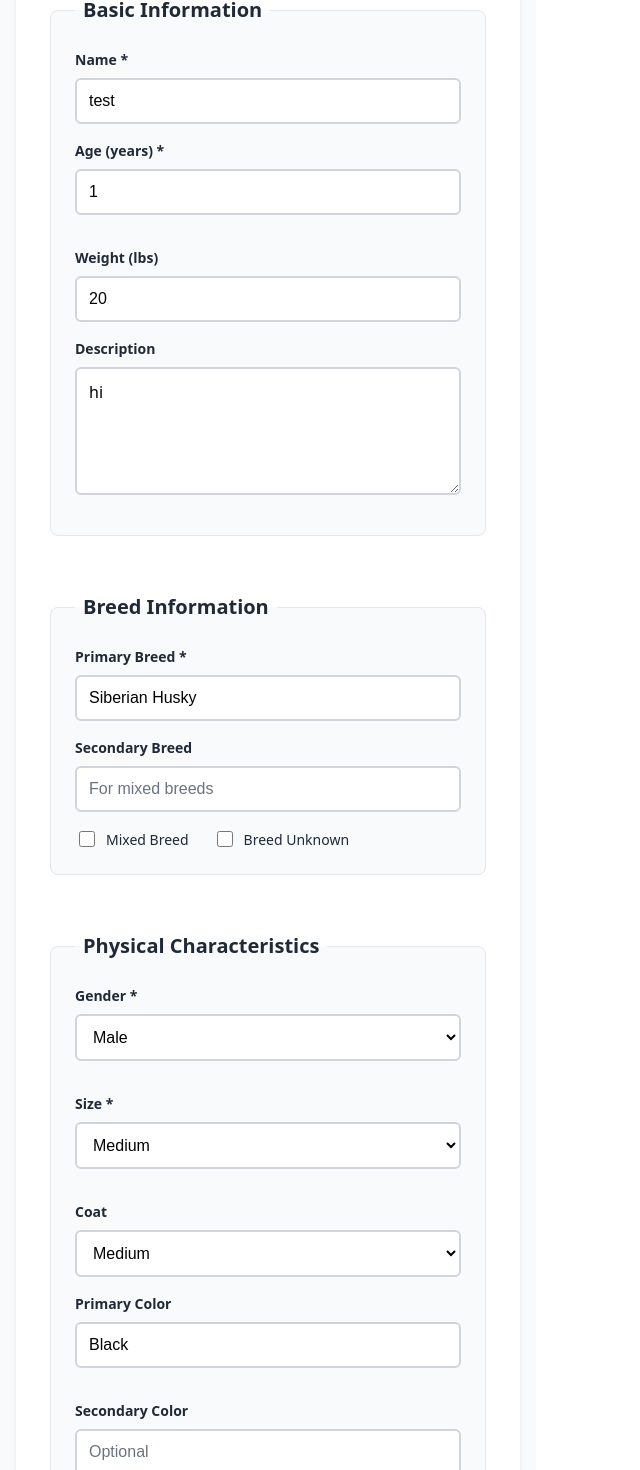
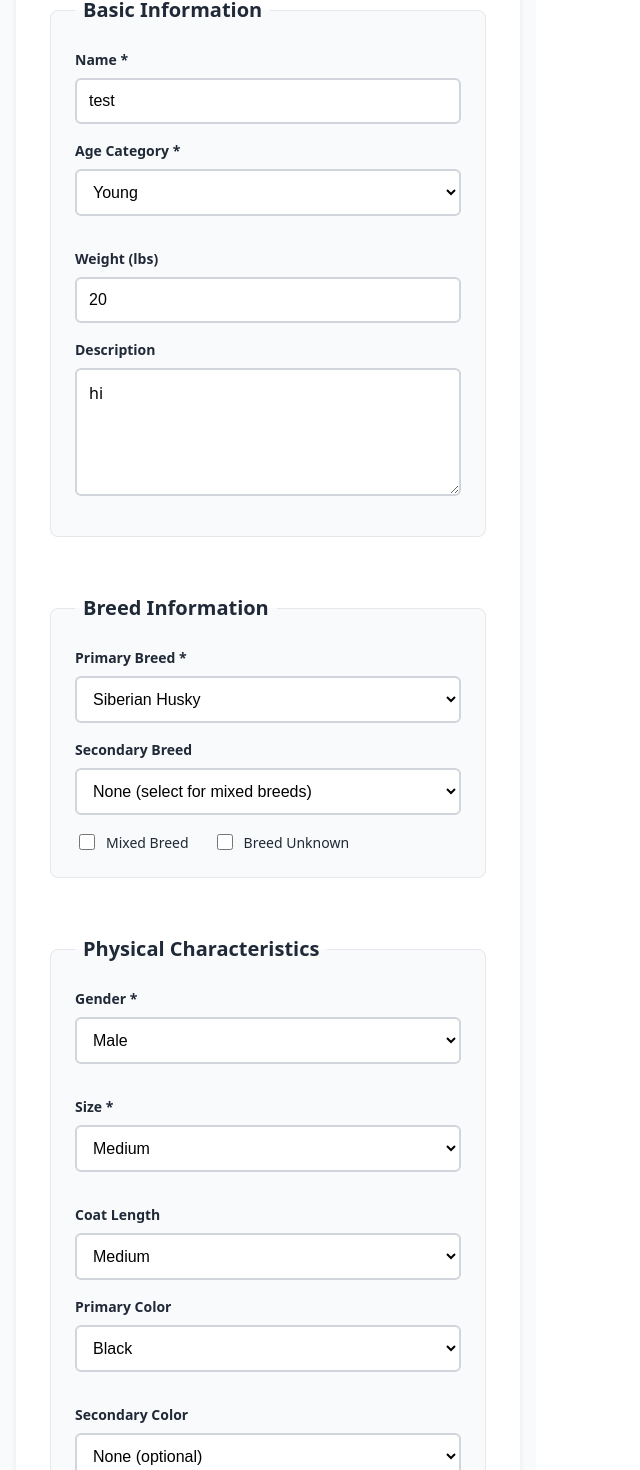
Before and after one commit to Jessica-Koch/fetch, a React (Vite) app in the folder apps/web/: page / in a window 1280 px wide. Shown: the part 325-1795 px from the top of the page, without its empty margins (0-640 px from the left). Built offline with nearby package versions, Linux system fonts and the light colour scheme.

Commit message:
form uploads to petfinder

```diff
--- a/apps/web/src/App.module.scss
+++ b/apps/web/src/App.module.scss
@@ -1,4 +1,5 @@
 // apps/web/src/App.module.scss
+@use 'sass:color';
 
 // Variables
 $primary-color: #3b82f6;
@@ -63,12 +64,12 @@ $background: #f9fafb;
   &.success {
     background: $success-bg;
     border-color: $success-border;
-    color: darken($success-color, 20%);
+    color: color.adjust($success-color, $lightness: -20%);
   }
 
   &.error {
     background: $error-bg;
     border-color: $error-border;
-    color: darken($error-color, 20%);
+    color: color.adjust($error-color, $lightness: -20%);
   }
 }
--- a/apps/web/src/components/DogForm/DogForm.tsx
+++ b/apps/web/src/components/DogForm/DogForm.tsx
@@ -1,6 +1,7 @@
 // apps/web/src/components/DogForm/DogForm.tsx
 import { useState } from 'react';
 import type { CreateDogWithPetfinderRequest, GenderType, SizeType } from '@fetch/shared';
+import { DOG_BREEDS, DOG_COLORS, AGE_CATEGORIES } from '@fetch/shared';
 import styles from './DogForm.module.scss';
 
 interface DogFormProps {
@@ -15,7 +16,7 @@ export const DogForm = ({ onSubmit, loading = false }: DogFormProps) => {
     breedSecondary: '',
     breedMixed: false,
     breedUnknown: false,
-    age: 1,
+    age: 2, // Will be overridden by age category
     weight: 20,
     description: 'hi',
     gender: 'MALE' as GenderType,
@@ -43,10 +44,27 @@ export const DogForm = ({ onSubmit, loading = false }: DogFormProps) => {
   });
 
   const [tagInput, setTagInput] = useState('');
+  const [ageCategory, setAgeCategory] = useState('Young');
+
+  // Convert age category to numeric age for backend
+  const getNumericAge = (category: string): number => {
+    switch (category) {
+      case 'Baby': return 0.5;
+      case 'Young': return 2;
+      case 'Adult': return 5;
+      case 'Senior': return 10;
+      default: return 2;
+    }
+  };
 
   const handleSubmit = async (e: React.FormEvent) => {
     e.preventDefault();
-    await onSubmit(formData);
+    // Convert age category to numeric age before submission
+    const submissionData = {
+      ...formData,
+      age: getNumericAge(ageCategory)
+    };
+    await onSubmit(submissionData);
     // Reset form after successful submission
     setFormData({
       name: 'test',
@@ -54,7 +72,7 @@ export const DogForm = ({ onSubmit, loading = false }: DogFormProps) => {
       breedSecondary: '',
       breedMixed: false,
       breedUnknown: false,
-      age: 1,
+      age: 2, // Will be overridden by age category
       weight: 20,
       description: '',
       gender: 'MALE' as GenderType,
@@ -74,9 +92,14 @@ export const DogForm = ({ onSubmit, loading = false }: DogFormProps) => {
       videos: [],
       tags: [],
       contactEmail: 'adoptions@loveslegacyrescue.com',
-      contactPhone: ''
+      contactPhone: '',
+      // Petfinder options
+      autoUploadToPetfinder: false,
+      petfinderMethod: 'auto',
+      useFallback: true
     });
     setTagInput('');
+    setAgeCategory('Young');
   };
 
   const handleInputChange = (
@@ -90,7 +113,35 @@ export const DogForm = ({ onSubmit, loading = false }: DogFormProps) => {
     } else if (type === 'number') {
       setFormData(prev => ({ ...prev, [name]: value ? Number(value) : undefined }));
     } else {
-      setFormData(prev => ({ ...prev, [name]: value || undefined }));
+      setFormData(prev => {
+        const newData = { ...prev, [name]: value || undefined };
+
+        // If changing primary breed to match secondary breed, clear secondary
+        if (name === 'breed' && value && value === prev.breedSecondary) {
+          newData.breedSecondary = '';
+        }
+
+        // Handle color conflicts
+        if (name === 'colorPrimary' && value) {
+          // Clear secondary color if it matches new primary
+          if (value === prev.colorSecondary) {
+            newData.colorSecondary = '';
+          }
+          // Clear tertiary color if it matches new primary
+          if (value === prev.colorTertiary) {
+            newData.colorTertiary = '';
+          }
+        }
+
+        if (name === 'colorSecondary' && value) {
+          // Clear tertiary color if it matches new secondary
+          if (value === prev.colorTertiary) {
+            newData.colorTertiary = '';
+          }
+        }
+
+        return newData;
+      });
     }
   };
 
@@ -148,18 +199,21 @@ export const DogForm = ({ onSubmit, loading = false }: DogFormProps) => {
 
           <div className={styles.row}>
             <div className={styles.field}>
-              <label htmlFor="age" className={styles.label}>Age (years) *</label>
-              <input
-                type="number"
-                id="age"
-                name="age"
-                value={formData.age}
-                onChange={handleInputChange}
+              <label htmlFor="ageCategory" className={styles.label}>Age Category *</label>
+              <select
+                id="ageCategory"
+                name="ageCategory"
+                value={ageCategory}
+                onChange={(e) => setAgeCategory(e.target.value)}
                 required
-                min="0"
-                max="25"
-                className={styles.input}
-              />
+                className={styles.select}
+              >
+                {AGE_CATEGORIES.map((category) => (
+                  <option key={category} value={category}>
+                    {category}
+                  </option>
+                ))}
+              </select>
             </div>
 
             <div className={styles.field}>
@@ -198,29 +252,39 @@ export const DogForm = ({ onSubmit, loading = false }: DogFormProps) => {
 
           <div className={styles.field}>
             <label htmlFor="breed" className={styles.label}>Primary Breed *</label>
-            <input
-              type="text"
+            <select
               id="breed"
               name="breed"
               value={formData.breed}
               onChange={handleInputChange}
               required
-              className={styles.input}
-              placeholder="e.g., Golden Retriever, Labrador"
-            />
+              className={styles.select}
+            >
+              <option value="">Select a breed</option>
+              {DOG_BREEDS.map((breed) => (
+                <option key={breed} value={breed}>
+                  {breed}
+                </option>
+              ))}
+            </select>
           </div>
 
           <div className={styles.field}>
             <label htmlFor="breedSecondary" className={styles.label}>Secondary Breed</label>
-            <input
-              type="text"
+            <select
               id="breedSecondary"
               name="breedSecondary"
               value={formData.breedSecondary || ''}
               onChange={handleInputChange}
-              className={styles.input}
-              placeholder="For mixed breeds"
-            />
+              className={styles.select}
+            >
+              <option value="">None (select for mixed breeds)</option>
+              {DOG_BREEDS.filter(breed => breed !== formData.breed).map((breed) => (
+                <option key={breed} value={breed}>
+                  {breed}
+                </option>
+              ))}
+            </select>
           </div>
 
           <div className={styles.checkboxRow}>
@@ -287,7 +351,7 @@ export const DogForm = ({ onSubmit, loading = false }: DogFormProps) => {
             </div>
 
             <div className={styles.field}>
-              <label htmlFor="coat" className={styles.label}>Coat</label>
+              <label htmlFor="coat" className={styles.label}>Coat Length</label>
               <select
                 id="coat"
                 name="coat"
@@ -295,7 +359,7 @@ export const DogForm = ({ onSubmit, loading = false }: DogFormProps) => {
                 onChange={handleInputChange}
                 className={styles.select}
               >
-                <option value="">Select coat type</option>
+                <option value="">Select coat length</option>
                 <option value="HAIRLESS">Hairless</option>
                 <option value="SHORT">Short</option>
                 <option value="MEDIUM">Medium</option>
@@ -309,41 +373,58 @@ export const DogForm = ({ onSubmit, loading = false }: DogFormProps) => {
           <div className={styles.row}>
             <div className={styles.field}>
               <label htmlFor="colorPrimary" className={styles.label}>Primary Color</label>
-              <input
-                type="text"
+              <select
                 id="colorPrimary"
                 name="colorPrimary"
                 value={formData.colorPrimary || ''}
                 onChange={handleInputChange}
-                className={styles.input}
-                placeholder="e.g., Black, Golden"
-              />
+                className={styles.select}
+              >
+                <option value="">Select primary color</option>
+                {DOG_COLORS.map((color) => (
+                  <option key={color} value={color}>
+                    {color}
+                  </option>
+                ))}
+              </select>
             </div>
 
             <div className={styles.field}>
               <label htmlFor="colorSecondary" className={styles.label}>Secondary Color</label>
-              <input
-                type="text"
+              <select
                 id="colorSecondary"
                 name="colorSecondary"
                 value={formData.colorSecondary || ''}
                 onChange={handleInputChange}
-                className={styles.input}
-                placeholder="Optional"
-              />
+                className={styles.select}
+              >
+                <option value="">None (optional)</option>
+                {DOG_COLORS.filter(color => color !== formData.colorPrimary).map((color) => (
+                  <option key={color} value={color}>
+                    {color}
+                  </option>
+                ))}
+              </select>
             </div>
 
             <div className={styles.field}>
               <label htmlFor="colorTertiary" className={styles.label}>Tertiary Color</label>
-              <input
-                type="text"
+              <select
                 id="colorTertiary"
                 name="colorTertiary"
                 value={formData.colorTertiary || ''}
                 onChange={handleInputChange}
-                className={styles.input}
-                placeholder="Optional"
-              />
+                className={styles.select}
+              >
+                <option value="">None (optional)</option>
+                {DOG_COLORS.filter(color =>
+                  color !== formData.colorPrimary && color !== formData.colorSecondary
+                ).map((color) => (
+                  <option key={color} value={color}>
+                    {color}
+                  </option>
+                ))}
+              </select>
             </div>
           </div>
         </fieldset>
--- a/apps/web/vite.config.ts
+++ b/apps/web/vite.config.ts
@@ -1,9 +1,15 @@
 import { defineConfig } from 'vite'
 import react from '@vitejs/plugin-react'
+import path from 'path'
 
 // https://vite.dev/config/
 export default defineConfig({
   plugins: [react()],
+  resolve: {
+    alias: {
+      '@fetch/shared': path.resolve(__dirname, '../../packages/shared/src'),
+    },
+  },
   server: {
     port: 3000,
     proxy: {
--- /dev/null
+++ b/packages/shared/src/constants.ts
@@ -0,0 +1,306 @@
+// Petfinder-approved colors (must match exactly as specified in Petfinder documentation)
+export const DOG_COLORS = [
+  'Black',
+  'Black / Tan',
+  'Black / White',
+  'Blue / Gray',
+  'Brindle',
+  'Brown / Chocolate',
+  'Cream',
+  'Fawn',
+  'Golden',
+  'Gray',
+  'Merle',
+  'Red / Chestnut / Orange',
+  'Sable',
+  'Silver',
+  'Tan / Yellow / Fawn',
+  'Tricolor (Brown, Black, & White)',
+  'White',
+  'White / Black',
+  'White / Brown',
+  'White / Cream',
+  'White / Golden',
+  'White / Gray',
+  'White / Red',
+  'White / Tan',
+  'Yellow',
+];
+
+// Petfinder-approved coat lengths (must match exactly as specified in Petfinder documentation)
+export const COAT_LENGTHS = [
+  'Hairless',
+  'Short',
+  'Medium',
+  'Long',
+  'Wire',
+  'Curly',
+];
+
+// Petfinder-approved age categories (must match exactly as specified in Petfinder documentation)
+export const AGE_CATEGORIES = [
+  'Baby',
+  'Young',
+  'Adult',
+  'Senior',
+];
+
+export const DOG_BREEDS = [
+  'Affenpinscher',
+  'Afghan Hound',
+  'Airedale Terrier',
+  'Akbash',
+  'Akita',
+  'Alaskan Malamute',
+  'American Bulldog',
+  'American Eskimo Dog',
+  'American Hairless Terrier',
+  'American Staffordshire Terrier',
+  'American Water Spaniel',
+  'Anatolian Shepherd',
+  'Appenzell Mountain Dog',
+  'Australian Cattle Dog / Blue Heeler',
+  'Australian Kelpie',
+  'Australian Shepherd',
+  'Australian Terrier',
+  'Basenji',
+  'Basset Hound',
+  'Beagle',
+  'Bearded Collie',
+  'Beauceron',
+  'Bedlington Terrier',
+  'Belgian Shepherd / Sheepdog',
+  'Belgian Shepherd / Laekenois',
+  'Belgian Shepherd / Malinois',
+  'Belgian Shepherd / Tervuren',
+  'Bernese Mountain Dog',
+  'Bichon Frise',
+  'Black and Tan Coonhound',
+  'Black Labrador Retriever',
+  'Black Mouth Cur',
+  'Black Russian Terrier',
+  'Bloodhound',
+  'Blue Lacy',
+  'Bluetick Coonhound',
+  'Boerboel',
+  'Bolognese',
+  'Border Collie',
+  'Border Terrier',
+  'Borzoi',
+  'Boston Terrier',
+  'Bouvier des Flandres',
+  'Boxer',
+  'Boykin Spaniel',
+  'Briard',
+  'Brittany Spaniel',
+  'Brussels Griffon',
+  'Bull Terrier',
+  'Bullmastiff',
+  'Cairn Terrier',
+  'Canaan Dog',
+  'Cane Corso',
+  'Carolina Dog',
+  'Catahoula Leopard Dog',
+  'Cattle Dog',
+  'Caucasian Sheepdog / Caucasian Ovtcharka',
+  'Cavalier King Charles Spaniel',
+  'Chesapeake Bay Retriever',
+  'Chihuahua',
+  'Chinese Crested Dog',
+  'Chinese Foo Dog',
+  'Chinook',
+  'Chocolate Labrador Retriever',
+  'Chow Chow',
+  "Cirneco dell'Etna",
+  'Clumber Spaniel',
+  'Cockapoo',
+  'Cocker Spaniel',
+  'Collie',
+  'Coonhound',
+  'Corgi',
+  'Coton de Tulear',
+  'Curly-Coated Retriever',
+  'Dachshund',
+  'Dalmatian',
+  'Dandie Dinmont Terrier',
+  'Doberman Pinscher',
+  'Dogo Argentino',
+  'Dogue de Bordeaux',
+  'Dutch Shepherd',
+  'English Bulldog',
+  'English Cocker Spaniel',
+  'English Coonhound',
+  'English Pointer',
+  'English Setter',
+  'English Shepherd',
+  'English Springer Spaniel',
+  'English Toy Spaniel',
+  'Entlebucher',
+  'Eskimo Dog',
+  'Feist',
+  'Field Spaniel',
+  'Fila Brasileiro',
+  'Finnish Lapphund',
+  'Finnish Spitz',
+  'Flat-Coated Retriever',
+  'Fox Terrier',
+  'Foxhound',
+  'French Bulldog',
+  'Galgo Spanish Greyhound',
+  'German Pinscher',
+  'German Shepherd Dog',
+  'German Shorthaired Pointer',
+  'German Spitz',
+  'German Wirehaired Pointer',
+  'Giant Schnauzer',
+  'Glen of Imaal Terrier',
+  'Golden Retriever',
+  'Gordon Setter',
+  'Great Dane',
+  'Great Pyrenees',
+  'Greater Swiss Mountain Dog',
+  'Greyhound',
+  'Harrier',
+  'Havanese',
+  'Hound',
+  'Hovawart',
+  'Husky',
+  'Ibizan Hound',
+  'Illyrian Sheepdog',
+  'Irish Setter',
+  'Irish Terrier',
+  'Irish Water Spaniel',
+  'Irish Wolfhound',
+  'Italian Greyhound',
+  'Spinone Italiano',
+  'Jack Russell Terrier',
+  'Parson Russell Terrier',
+  'Japanese Chin',
+  'Jindo',
+  'Kai Dog',
+  'Karelian Bear Dog',
+  'Keeshond',
+  'Kerry Blue Terrier',
+  'Kishu',
+  'Klee Kai',
+  'Komondor',
+  'Kuvasz',
+  'Kyi Leo',
+  'Labrador Retriever',
+  'Lakeland Terrier',
+  'Lancashire Heeler',
+  'Leonberger',
+  'Lhasa Apso',
+  'Lowchen',
+  'Maltese',
+  'Manchester Terrier',
+  'Maremma Sheepdog',
+  'Mastiff',
+  'McNab',
+  'Miniature Pinscher',
+  'Mountain Cur',
+  'Mountain Dog',
+  'Munsterlander',
+  'Neapolitan Mastiff',
+  'New Guinea Singing Dog',
+  'Newfoundland Dog',
+  'Norfolk Terrier',
+  'Norwegian Buhund',
+  'Norwegian Elkhound',
+  'Norwegian Lundehund',
+  'Norwich Terrier',
+  'Nova Scotia Duck Tolling Retriever',
+  'Old English Sheepdog',
+  'Otterhound',
+  'Papillon',
+  'Patterdale Terrier / Fell Terrier',
+  'Pekingese',
+  'Peruvian Inca Orchid',
+  'Petit Basset Griffon Vendeen',
+  'Pharaoh Hound',
+  'Pit Bull Terrier',
+  'Plott Hound',
+  'Portuguese Podengo',
+  'Pointer',
+  'Polish Lowland Sheepdog',
+  'Pomeranian',
+  'Poodle',
+  'Portuguese Water Dog',
+  'Presa Canario',
+  'Pug',
+  'Puli',
+  'Pumi',
+  'Rat Terrier',
+  'Redbone Coonhound',
+  'Retriever',
+  'Rhodesian Ridgeback',
+  'Rottweiler',
+  'Saint Bernard',
+  'Saluki',
+  'Samoyed',
+  'Sarplaninac',
+  'Schipperke',
+  'Schnauzer',
+  'Scottish Deerhound',
+  'Scottish Terrier',
+  'Sealyham Terrier',
+  'Shar-Pei',
+  'Sheep Dog',
+  'Shepherd',
+  'Shetland Sheepdog / Sheltie',
+  'Shiba Inu',
+  'Shih Tzu',
+  'Siberian Husky',
+  'Silky Terrier',
+  'Skye Terrier',
+  'Sloughi',
+  'Smooth Fox Terrier',
+  'South Russian Ovtcharka',
+  'Spaniel',
+  'Spitz',
+  'Staffordshire Bull Terrier',
+  'Standard Poodle',
+  'Sussex Spaniel',
+  'Swedish Vallhund',
+  'Terrier',
+  'Thai Ridgeback',
+  'Tibetan Mastiff',
+  'Tibetan Spaniel',
+  'Tibetan Terrier',
+  'Tosa Inu',
+  'Toy Fox Terrier',
+  'Treeing Walker Coonhound',
+  'Vizsla',
+  'Weimaraner',
+  'Cardigan Welsh Corgi',
+  'Welsh Springer Spaniel',
+  'Welsh Terrier',
+  'West Highland White Terrier / Westie',
+  'Wheaten Terrier',
+  'Whippet',
+  'White German Shepherd',
+  'Wire Fox Terrier',
+  'Wirehaired Pointing Griffon',
+  'Wirehaired Terrier',
+  'Xoloitzcuintli / Mexican Hairless',
+  'Yellow Labrador Retriever',
+  'Yorkshire Terrier',
+  'Setter',
+  'Icelandic Sheepdog',
+  'Hamiltonstovare',
+  'Miniature Schnauzer',
+  'Mixed Breed',
+  'Rough Collie',
+  'Smooth Collie',
+  'Spanish Water Dog',
+  'Standard Schnauzer',
+  'Wirehaired Dachshund',
+  'American Foxhound',
+  'Miniature Bull Terrier',
+  'Miniature Dachshund',
+  'English Foxhound',
+  'Toy Manchester Terrier',
+  'Pembroke Welsh Corgi',
+  'Miniature Poodle',
+  'Pyrenean Shepherd',
+];
--- a/packages/shared/src/index.ts
+++ b/packages/shared/src/index.ts
@@ -1,5 +1,8 @@
 // Dog-related exports
 export * from './dog';
+
+// Constants exports
+export * from './constants';
 
 // Petfinder API exports
 export * from './petfinder';
```
